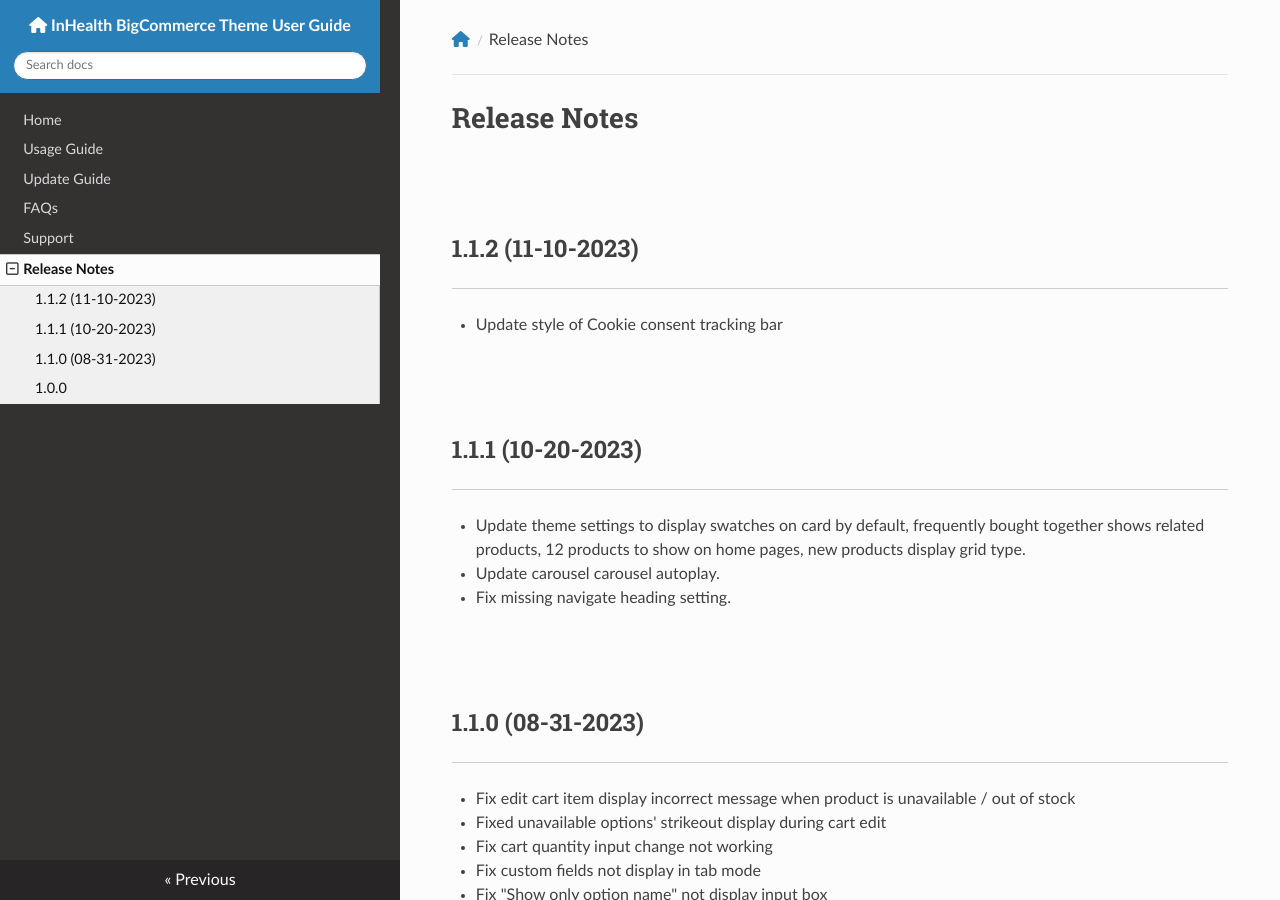
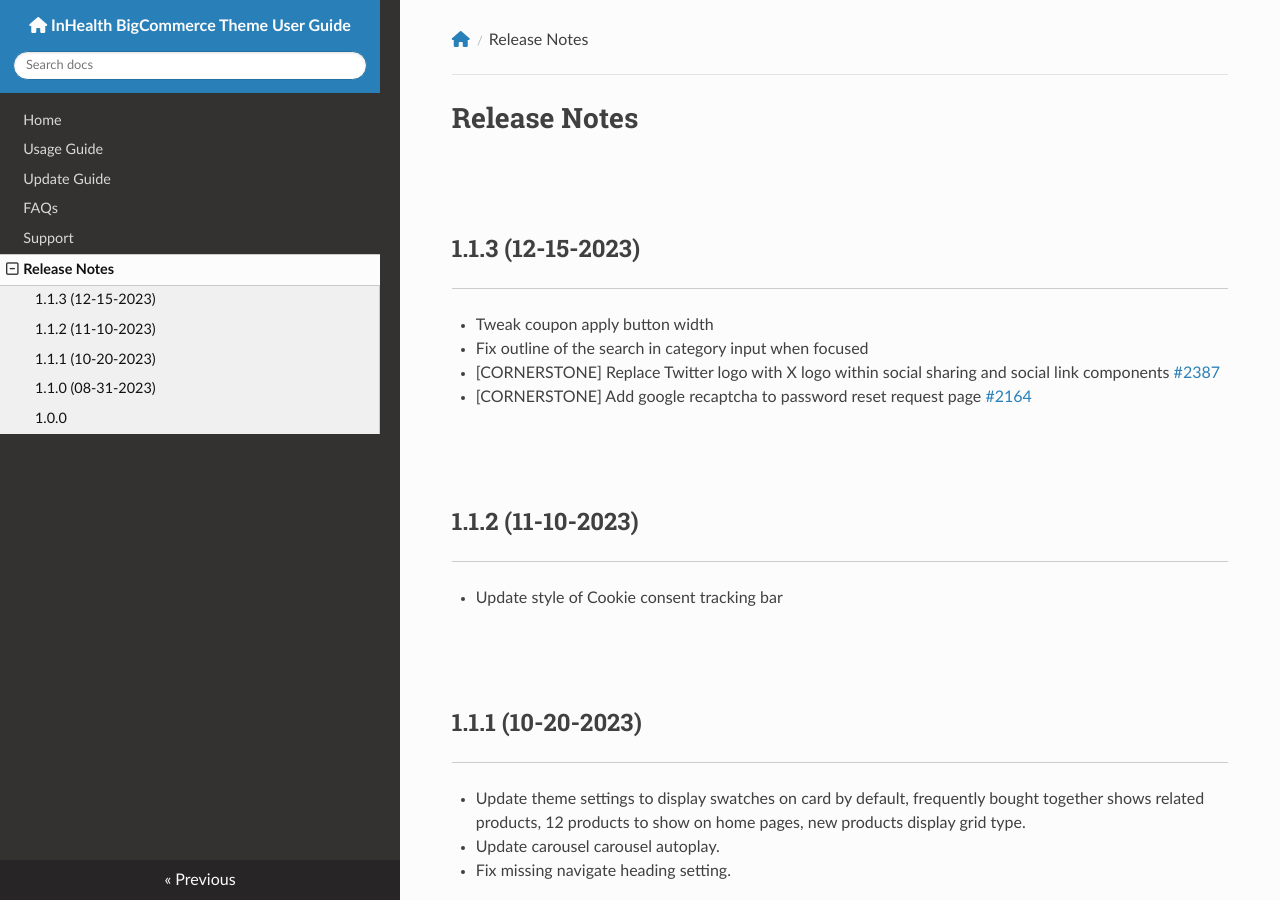
Before and after one commit to allcommerce/bc-inhealth-docs, an MkDocs documentation site: the page built from docs/changelog.md, in a window 1280 px wide and 900 px high. Built offline with MkDocs 1.6.1, drawn with Linux system fonts in a browser that asks for light colours; nearby versions of some CDN libraries.

Commit message:
Release 1.1.3

```diff
--- a/docs/changelog.md
+++ b/docs/changelog.md
@@ -1,4 +1,10 @@
 # Release Notes
+
+## 1.1.3 (12-15-2023)
+- Tweak coupon apply button width
+- Fix outline of the search in category input when focused
+- [CORNERSTONE] Replace Twitter logo with X logo within social sharing and social link components [#2387](https://github.com/bigcommerce/cornerstone/pull/2387)
+- [CORNERSTONE] Add google recaptcha to password reset request page [#2164](https://github.com/bigcommerce/cornerstone/pull/2164)
 
 ## 1.1.2 (11-10-2023)
 - Update style of Cookie consent tracking bar
```
